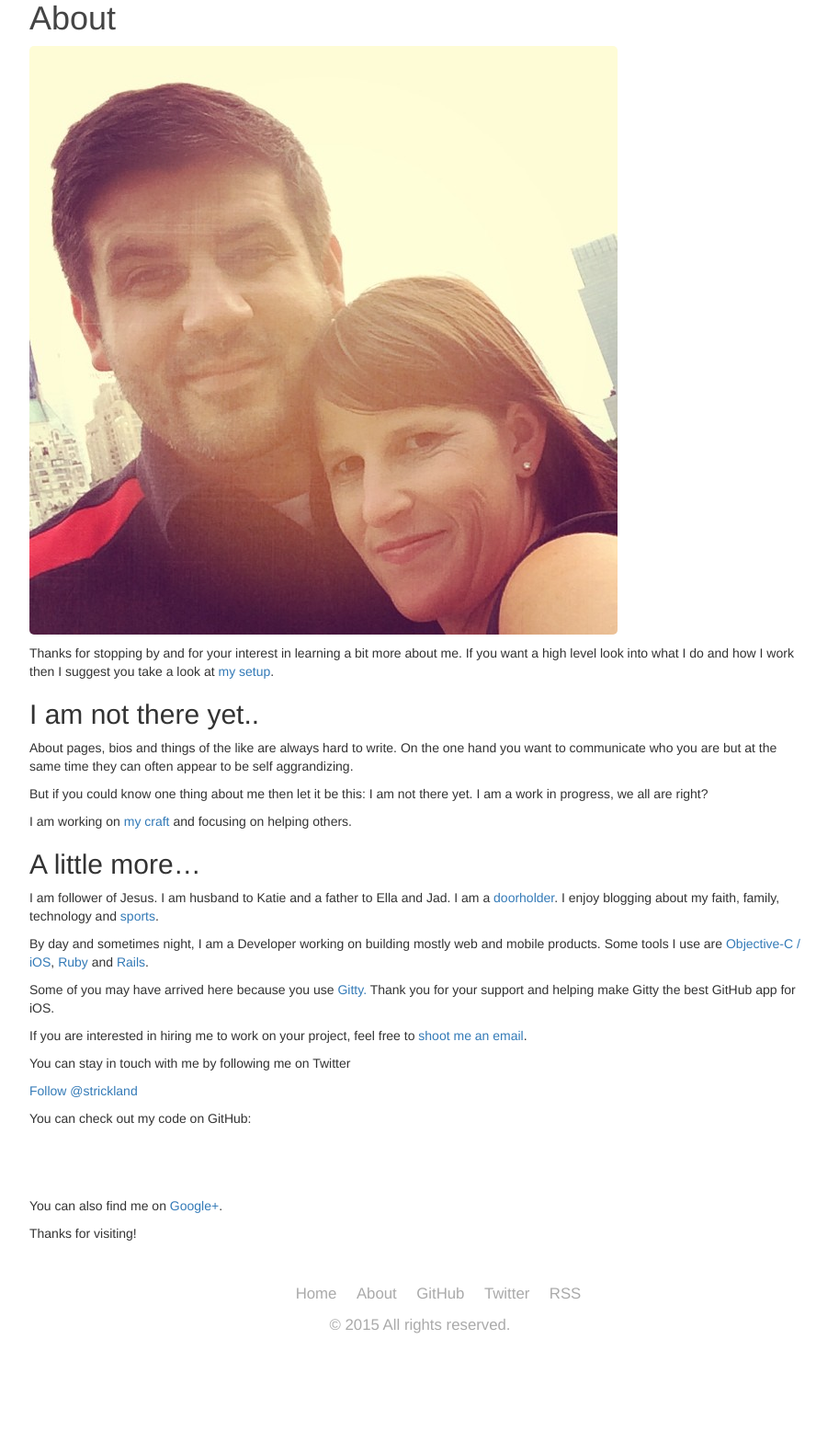
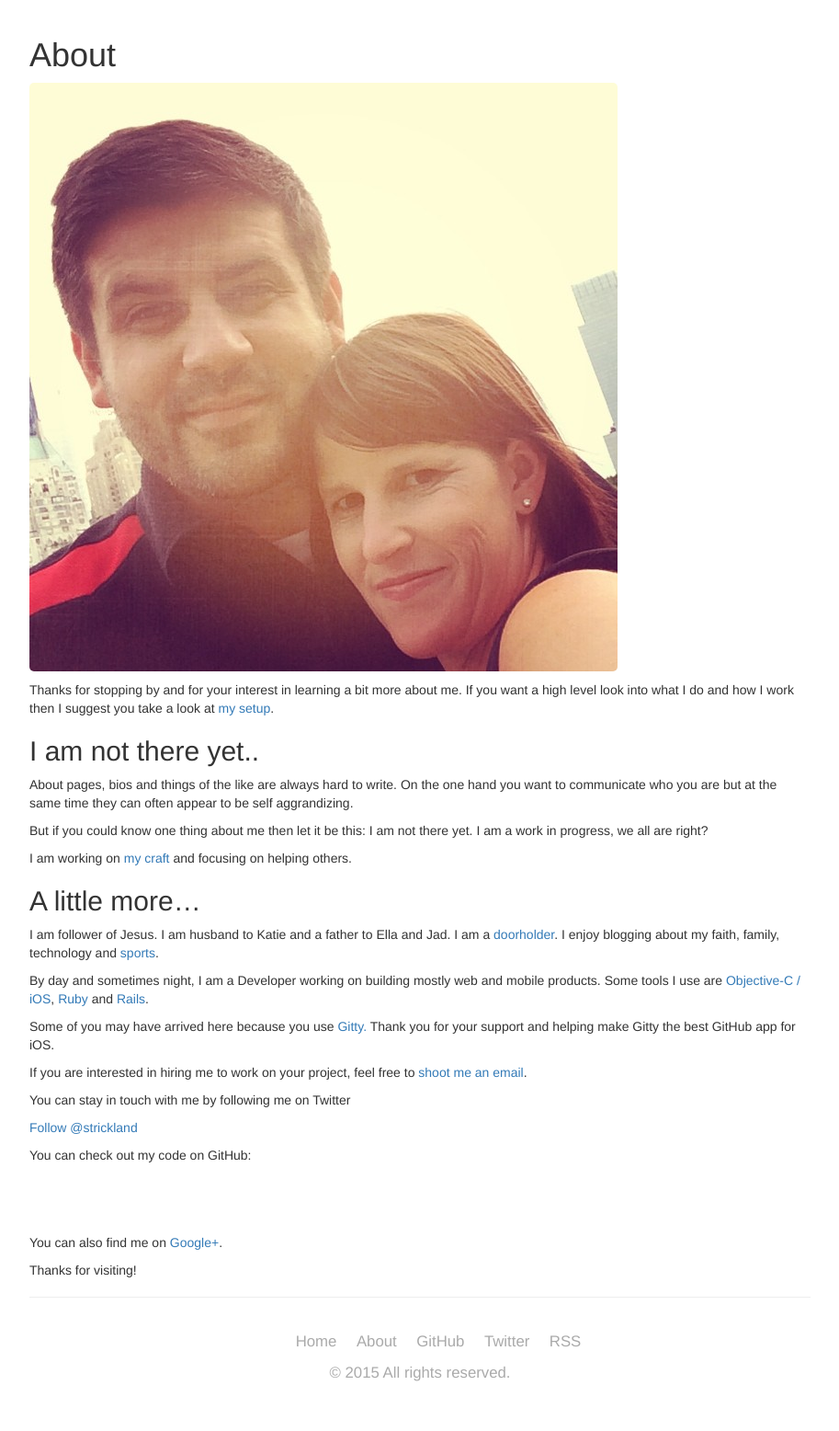
Before and after one commit to mps/mps.github.io, a Jekyll site: the page built from about.md, in a window 1280 px wide. Shown: the whole page at 92% size, without its empty margins (183-1096 px from the left). Built offline with Jekyll 4.4.1, drawn with Linux system fonts in a browser that asks for light colours; comment, search, counter and statistics services are not loaded; before the commit the page ends 1504 px from its top, so only the background shows below that; grey boxes are pictures that could not be loaded.

Commit message:
tweak pages

```diff
--- a/_layouts/page.html
+++ b/_layouts/page.html
@@ -2,7 +2,7 @@
 layout: default
 ---
 
-<div class="page">
-  <h1 class="page-title">{{ page.title }}</h1>
+<div class="page-header">
+  <h1>{{ page.title }}</h1>
   {{ content }}
 </div>
```
